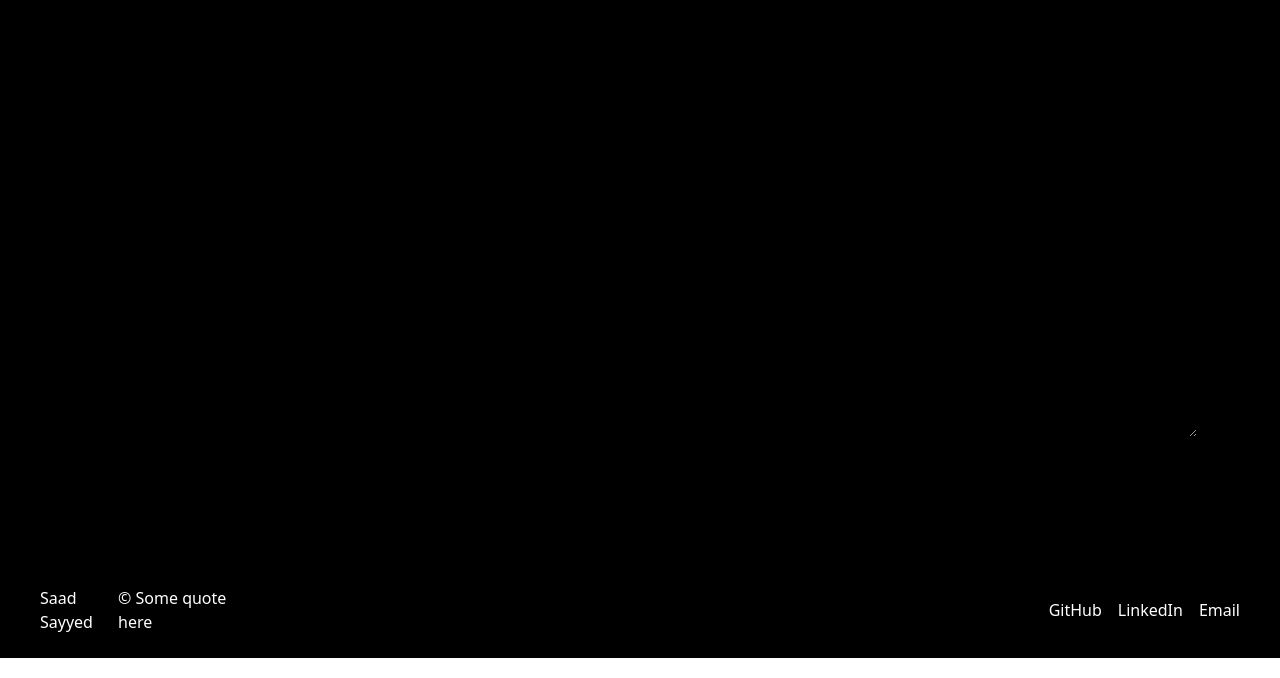
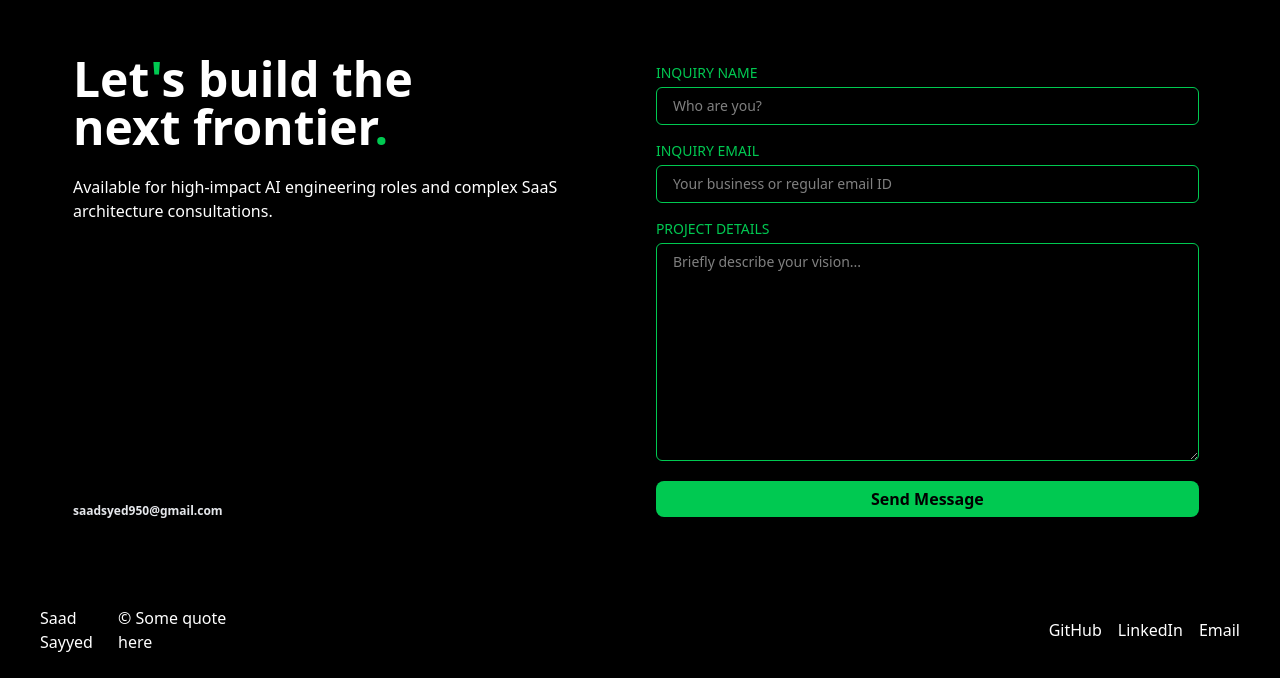
Before and after one commit to saadsayyed10/aie-portfolio, a Next.js app: page / in a window 1280 px wide. Shown: the part 2458-3136 px from the top of the page. Built offline with nearby package versions, Linux system fonts and the light colour scheme.

Commit message:
Contact styled

```diff
--- a/component/Contact.tsx
+++ b/component/Contact.tsx
@@ -37,53 +37,53 @@ const Contact = () => {
   };
 
   return (
-    <div className="flex justify-center items-center w-full lg:p-10 border rounded-lg">
-      <div className="flex justify-center items-start w-full lg:gap-x-6">
+    <div className="flex justify-center items-center w-full lg:p-10 border rounded-lg bg-black/20">
+      <div className="flex justify-center items-start w-full lg:gap-x-6 rounded-lg">
         <div className="flex justify-start items-start w-full flex-col lg:gap-y-6">
-          <h2 className="lg:text-5xl font-bold">
-            Let&apos;s build the
+          <h2 className="lg:text-5xl font-bold text-white">
+            Let<span className="text-green-500">&apos;</span>s build the
             <br />
-            next frontier.
+            next frontier<span className="text-green-500">.</span>
           </h2>
-          <p className="lg:text-base font-medium">
+          <p className="lg:text-base font-medium text-white">
             Available for high-impact AI engineering roles and complex SaaS
             architecture consultations.
           </p>
-          <span className="text-left font-semibold lg:text-xs lg:mt-32 text-black/60">
+          <span className="text-left font-semibold lg:text-xs lg:mt-64 text-gray-200">
             saadsyed950@gmail.com
           </span>
         </div>
-        <div className="flex justify-start items-start w-full lg:p-2 border rounded-lg flex-col lg:gap-y-2">
-          <div className="flex justify-start items-start w-full flex-col lg:gap-y-1">
+        <div className="flex justify-start items-start w-full lg:p-2 rounded-lg flex-col lg:gap-y-2">
+          <div className="flex justify-start items-start w-full flex-col lg:gap-y-1 text-green-500">
             <span className="lg:text-sm font-medium uppercase">
               Inquiry Name
             </span>
             <input
               value={name}
               onChange={(e) => setName(e.target.value)}
-              className="w-full border rounded-lg placeholder:lg:text-sm text-sm lg:py-1 lg:px-2"
+              className="w-full border rounded-md placeholder:lg:text-sm text-sm lg:py-2 lg:px-4 text-white border-green-500 font-medium"
               placeholder="Who are you?"
             />
           </div>
-          <div className="flex justify-start items-start w-full flex-col lg:gap-y-1 lg:mt-2">
+          <div className="flex justify-start items-start w-full flex-col lg:gap-y-1 lg:mt-2 text-green-500">
             <span className="lg:text-sm font-medium uppercase">
               Inquiry Email
             </span>
             <input
               value={email}
               onChange={(e) => setEmail(e.target.value)}
-              className="w-full border rounded-lg placeholder:lg:text-sm text-sm lg:py-1 lg:px-2"
+              className="w-full border rounded-md placeholder:lg:text-sm text-sm lg:py-2 lg:px-4 text-white border-green-500 font-medium"
               placeholder="Your business or regular email ID"
             />
           </div>
-          <div className="flex justify-start items-start w-full flex-col lg:gap-y-1 lg:mt-2">
+          <div className="flex justify-start items-start w-full flex-col lg:gap-y-1 lg:mt-2 text-green-500">
             <span className="lg:text-sm font-medium uppercase">
               Project Details
             </span>
             <textarea
               value={vision}
               onChange={(e) => setVision(e.target.value)}
-              className="w-full border rounded-lg placeholder:lg:text-sm text-sm lg:py-1 lg:px-2"
+              className="w-full border rounded-md placeholder:lg:text-sm text-sm lg:py-2 lg:px-4 text-white border-green-500 font-medium"
               placeholder="Briefly describe your vision..."
               cols={20}
               rows={10}
@@ -91,7 +91,7 @@ const Contact = () => {
             <button
               onClick={handleSubmit}
               disabled={isLoading}
-              className="w-full lg:px-4 lg:py-1.5 border rounded-lg lg:mt-4 cursor-pointer"
+              className="w-full lg:px-4 lg:py-1.5 text-black font-semibold capitalize bg-green-500 hover:bg-green-500/80 transition duration-300 rounded-lg lg:mt-4 cursor-pointer"
             >
               {isLoading ? "Sending..." : "Send Message"}
             </button>
```
Also changed, not shown: 1 other file (tests, documents, lock files or other folders).
